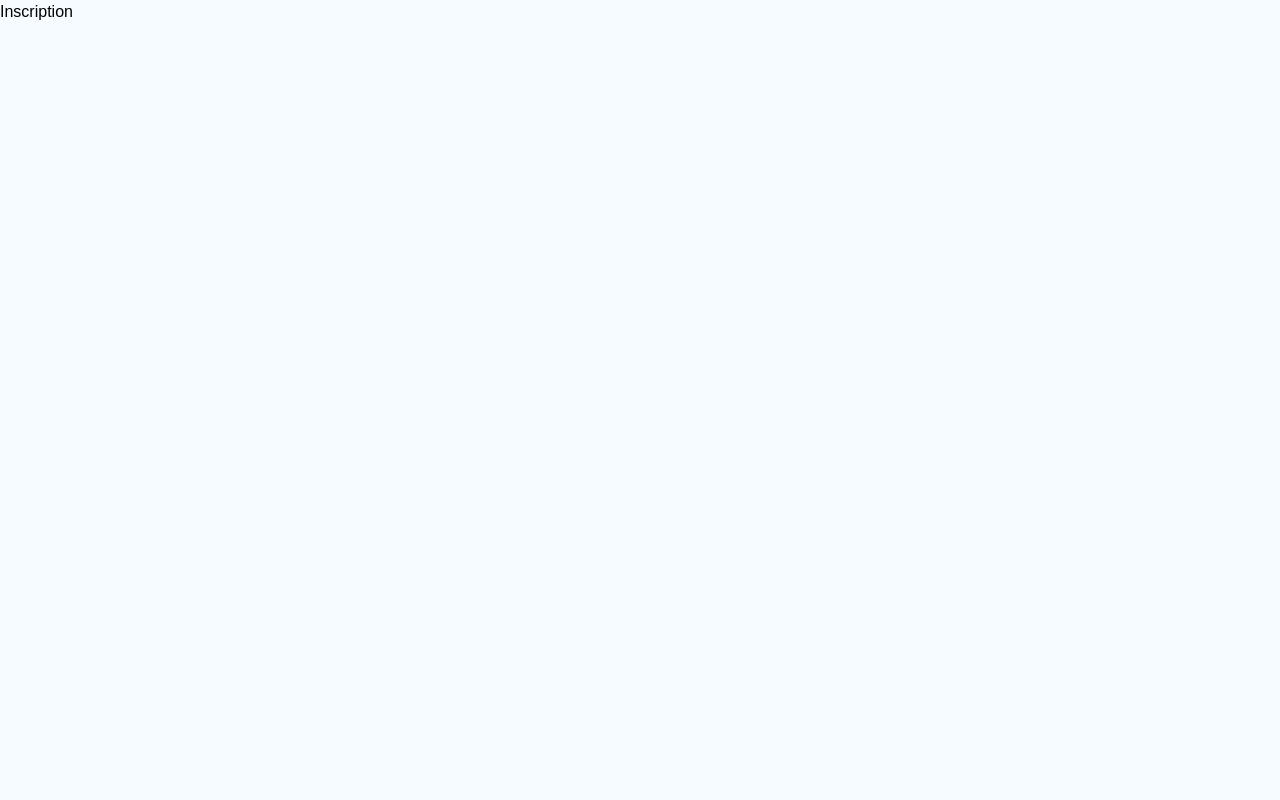
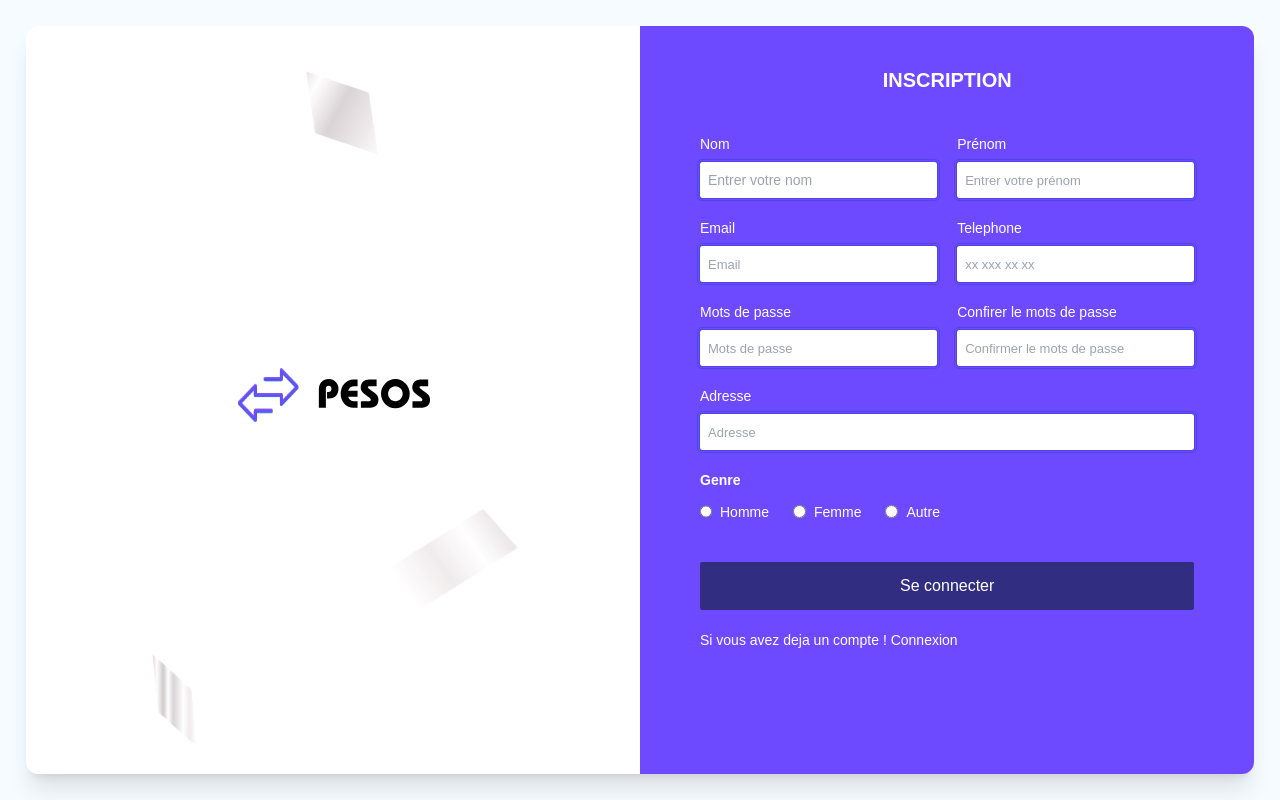
Before and after one commit to Kirama97/Pesos_app, a React (Vite) app: page /inscription in a window 1280 px wide. Built offline with nearby package versions, Linux system fonts and the light colour scheme.

Commit message:
formulaire d'inscription

```diff
--- a/package.json
+++ b/package.json
@@ -10,6 +10,10 @@
     "preview": "vite preview"
   },
   "dependencies": {
+    "@emotion/react": "^11.14.0",
+    "@emotion/styled": "^11.14.1",
+    "@mui/icons-material": "^7.3.2",
+    "@mui/material": "^7.3.2",
     "react": "^19.1.1",
     "react-dom": "^19.1.1",
     "react-router-dom": "^7.9.1"
--- a/src/Pages/Connexion.jsx
+++ b/src/Pages/Connexion.jsx
@@ -1,54 +1,49 @@
 import React from 'react'
-
+import { Link } from 'react-router-dom'
+import pesosLogo from '/src/assets/icones/pesos_logo.svg';
 
 
 const Connexion = () => {
   return (
-    <div className='p-[3%] bg-[url-()] h-[100vh] w-full  '>
+   <div className='p-[2%] bg-[url-()] h-[100vh] w-full  '>
 
-      <div className="rounded-xl bg-[url(src/assets/images/money_bg_hero4.png)] overflow-hidden shadow-xl flex justify-between   bg-blanc h-full  w-full ">
+       <div className=" flex flex-col md:flex-row  rounded-xl bg-[url(src/assets/images/money_bg_hero4.png)] overflow-hidden shadow-xl   bg-blanc h-full  w-full ">
 
-         <div className="w-1/2 flex bg-[url(src/assets/images/money_bg_hero4.png)] animate-pulse justify-center items-center">
-            <h1 className='text-4xl  font-bold text-center text-bg-secondaire mb-20'>Connexion</h1>
-         </div>
-         <div className="w-1/2 h-full text-blanc bg-bg-secondaire p-10">
+          <div className=" w-full  md:w-1/2 md:flex bg-[url(src/assets/images/money_bg_hero4.png)]  justify-center items-center">
 
-            {/* <h2 className='text-center text-2xl'>Bienvenue chez Pesos Veuillez vous connecter</h2> */}
+            <img className= ' max-md:mx-auto h-[50px] md:h-[100px] w-30' src={pesosLogo} alt="" srcset="" />
 
-            <form action="">
+          </div>
 
-              <div className="grid  grid-cols-2 gap-5 mt-10">
-                <div className="flex flex-col gap-2">
-                    <label htmlFor="nom">Nom</label>
-                    <input className='p-2 rounded-md placeholder:text-sm  text-black text-sm' type="text" name="nom" id="nom" placeholder='Entrer votre nom' />
+          <div className="w-full md:w-1/2 h-full text-blanc  bg-bg-secondaire p-5">
+
+             <h2 className='text-center font-bold text-xl my-5'>Connexion</h2>
+
+
+             <form action="" className='mt-10 px-3 md:px-10'>
+
+
+                <div className="flex flex-col gap-2 mb-5">
+                    <label htmlFor="nom">Email</label>
+                    <input className='p-2 rounded-sm  outline-double outline-indigo-600 text-black text-sm placeholder:text-[13px]' type="Email" name="email" id="email" placeholder='Email' />
                 </div>
                 <div className="flex flex-col gap-2">
-                    <label htmlFor="prenom">Prénom</label>
-                    <input className='p-2 rounded-md text-black text-sm' type="text" name="prenom" id="prenom" placeholder='Entrer votre prénom' />
+                    <label htmlFor="prenom">Mots de passe</label>
+                    <input className='p-2 rounded-sm  outline-double outline-indigo-600 text-black text-sm placeholder:text-[13px]' type="password" name="password" id="password"  placeholder="mots de passe" />
                 </div>
 
-              </div>
-              <div className="grid  grid-cols-2 gap-5 mt-5">
-                <div className="flex flex-col gap-2">
-                    <label htmlFor="nom">Email</label>
-                    <input className='p-2 rounded-md  text-black text-sm' type="Email" name="email" id="email" placeholder='Email' />
+
+
+
+
+
+
+                <button type='submit'  className='mt-10 w-full rounded-sm py-3 bg-indigo-900 hover:bg-indigo-950'>Connexion</button>
+
+                <div className="">
+                  <p className='text-sm mt-5'>Si vous pas de compte ! <Link to="/inscription" className='hover:text-yellow-500'>S'inscrire</Link></p>
+
                 </div>
-                <div className="flex flex-col gap-2">
-                    <label htmlFor="prenom">Telephone</label>
-                    <input className='p-2 rounded-md text-black text-sm' type="tel" name="prenom" id="prenom"  pattern="^\+221\s?(7[0-9])\s?\d{3}\s?\d{2}\s?\d{2}$" placeholder="xx xxx xx xx" />
-                </div>
-
-              </div>
-
-              <div className="Genre mt-5">
-                <label htmlFor="genre">Genre</label>
-                <select className='w-full p-2 rounded-md text-black text-sm' name="genre" id="genre">
-                    <option value="Homme">Homme</option>
-                    <option value="Femme">Femme</option>
-                    <option value="Autre">Autre</option>
-                </select>
-              </div>
-
 
 
 
--- a/src/Pages/Inscription.jsx
+++ b/src/Pages/Inscription.jsx
@@ -1,9 +1,118 @@
 import React from 'react'
+import { Link } from 'react-router-dom'
+import pesosLogo from '/src/assets/icones/pesos_logo.svg';
+
 
 const Inscription = () => {
   return (
-    <div>
-      <h1>Inscription</h1>
+    <div className='p-[2%] bg-[url-()] md:h-[100vh] w-full  '>
+
+      <div className=" flex flex-col md:flex-row  rounded-xl bg-[url(src/assets/images/money_bg_hero4.png)] overflow-hidden shadow-xl   bg-blanc h-full  w-full ">
+
+         <div className=" w-full  md:w-1/2 md:flex bg-[url(src/assets/images/money_bg_hero4.png)]  justify-center items-center">
+
+           <img className= ' max-md:mx-auto h-[50px] md:h-[100px] w-30' src={pesosLogo} alt="" srcset="" />
+
+         </div>
+
+         <div className="w-full md:w-1/2 h-full text-blanc  bg-bg-secondaire p-5">
+
+            <h2 className='text-center font-bold text-xl my-5'>INSCRIPTION</h2>
+
+
+            <form action="" className='mt-10 px-3 md:px-10'>
+
+              <div className="grid grid-cols-2 gap-5 mt-10">
+                <div className="flex flex-col gap-2">
+                    <label htmlFor="nom" className='text-sm'>Nom</label>
+                    <input className='p-2 border-none  outline-double outline-indigo-600 rounded-sm placeholder:text-sm placeholder:text-[13px] text-black text-sm' type="text" name="nom" id="nom" placeholder='Entrer votre nom' />
+                </div>
+                <div className="flex flex-col gap-2">
+                    <label htmlFor="prenom" className='text-sm'>Prénom</label>
+                    <input className='p-2 rounded-sm  outline-double outline-indigo-600 text-black text-sm placeholder:text-[13px]' type="text" name="prenom" id="prenom" placeholder='Entrer votre prénom' />
+                </div>
+
+              </div>
+              <div className="grid grid-cols-2 gap-5 mt-5">
+                <div className="flex flex-col gap-2">
+                    <label htmlFor="email" className='text-sm'>Email</label>
+                    <input className='p-2 rounded-sm  outline-double outline-indigo-600 text-black text-sm placeholder:text-[13px]' type="Email" name="email" id="email" placeholder='Email' />
+                </div>
+                <div className="flex flex-col gap-2">
+                    <label htmlFor="telephone" className='text-sm'>Telephone</label>
+                    <input className='p-2 rounded-sm  outline-double outline-indigo-600 text-black text-sm placeholder:text-[13px]' type="tel" name="telephone" id="telephone"  pattern="^\+221\s?(7[0-9])\s?\d{3}\s?\d{2}\s?\d{2}$" placeholder="xx xxx xx xx" />
+                </div>
+
+              </div>
+              <div className="grid grid-cols-1 sm:grid-cols-2 gap-5 mt-5">
+                <div className="flex flex-col gap-2">
+                    <label htmlFor="password" className='text-sm'>Mots de passe</label>
+                    <input className='p-2 rounded-sm  outline-double outline-indigo-600 text-black text-sm placeholder:text-[13px]' type="password" name="password" id="password" placeholder='Mots de passe' />
+                </div>
+                <div className="flex flex-col gap-2">
+                    <label htmlFor="confirmPassword" className='text-sm'>Confirer le mots de passe</label>
+                    <input className='p-2 rounded-sm  outline-double outline-indigo-600 text-black text-sm placeholder:text-[13px]' type="password" name="confirmPassword" id="confirmPassword"   placeholder="Confirmer le mots de passe" />
+                </div>
+
+              </div>
+
+              <div className="flex flex-col gap-2 mt-5">
+                    <label htmlFor="nom" className='text-sm'>Adresse</label>
+                    <input className='p-2 outline-double outline-indigo-600 rounded-sm  text-black text-sm placeholder:text-[13px]' type="Adresse" name="Adresse" id="Adresse" placeholder='Adresse' />
+                </div>
+
+
+                 <div className="flex flex-col space-y-3 mt-5">
+                  <label className="text-white font-bold text-sm">Genre</label>
+                  <div className="flex items-center space-x-6">
+                    <label className="flex items-center space-x-2 text-sm text-white">
+                      <input
+                        type="radio"
+                        name="genre"
+                        value="homme"
+                        className="form-radio w-3 text-white focus:ring-white"
+                      />
+                      <span>Homme</span>
+                    </label>
+
+                    <label className="flex items-center space-x-2 text-sm text-white">
+                      <input
+                        type="radio"
+                        name="genre"
+                        value="femme"
+                        className="form-radio text-white focus:ring-white"
+                      />
+                      <span>Femme</span>
+                    </label>
+
+                    <label className="flex items-center space-x-2 text-sm text-white">
+                      <input
+                        type="radio"
+                        name="genre"
+                        value="autre"
+                        className="form-radio text-white focus:ring-white"
+                      />
+                      <span>Autre</span>
+                    </label>
+                  </div>
+                </div>
+
+                <button type='submit'  className='mt-10 w-full rounded-sm py-3 bg-indigo-900 hover:bg-indigo-950'>Se connecter</button>
+
+                <div className="">
+                  <p className='text-sm mt-5'>Si vous avez deja un compte ! <Link to="/connexion" className='hover:text-yellow-500'> Connexion</Link></p>
+
+                </div>
+
+
+
+            </form>
+
+
+         </div>
+
+      </div>
+
     </div>
   )
 }
```
Also changed, not shown: 1 other file (tests, documents, lock files or other folders).
